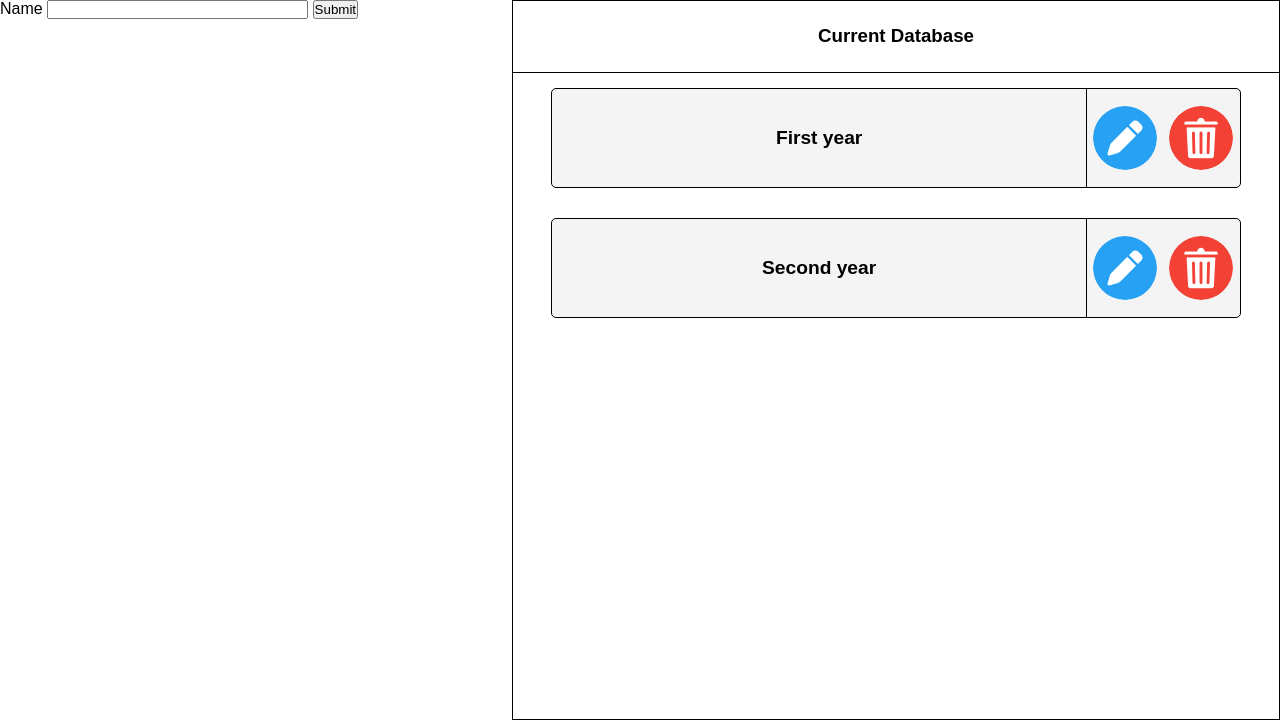
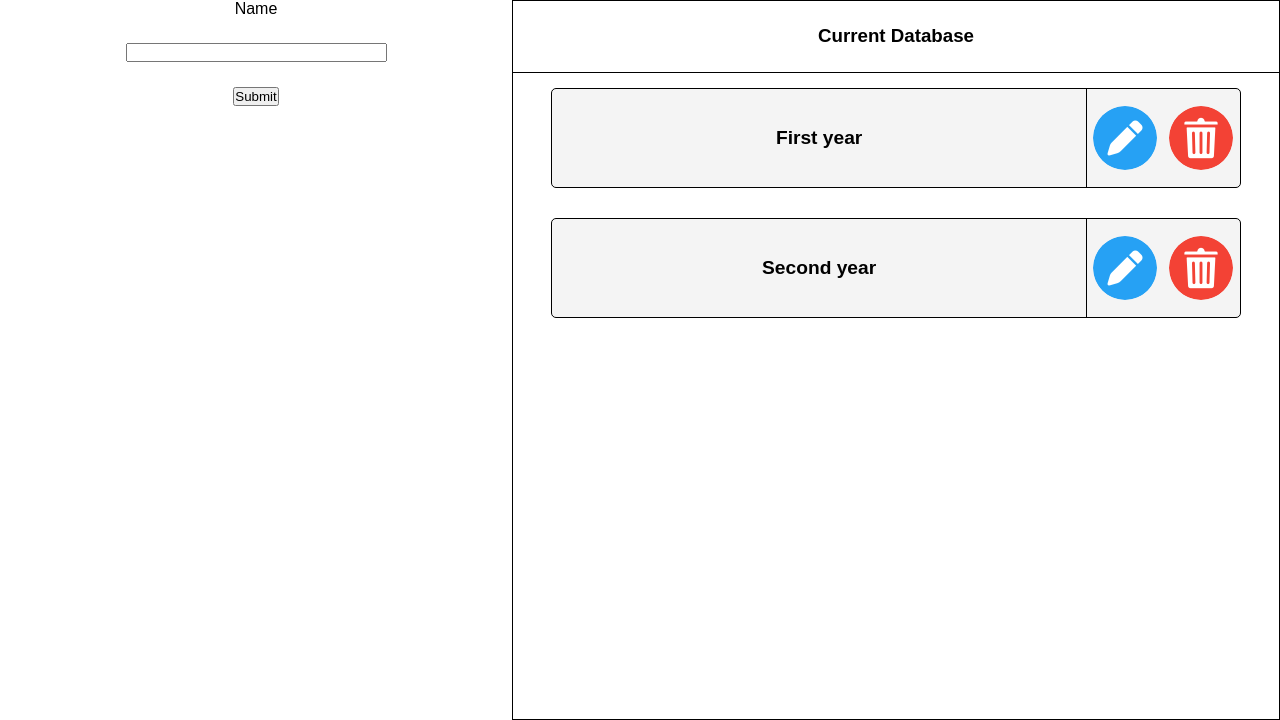
Before and after one commit to Satyanweshi01/Schedulo, a Flask app: page /batch/add in a window 1280 px wide. Shown: the part 80-800 px from the top of the page. Run offline with Flask 3, Linux system fonts and the light colour scheme.

Commit message:
update css of database editor

```diff
--- a/app/static/css/database_edit_form.css
+++ b/app/static/css/database_edit_form.css
@@ -47,9 +47,13 @@ main {
     justify-content: center;
 }
 
-/* .form-main {
-    border: 1px solid #0abe85;
-} */
+form {
+    display: flex;
+    flex-direction: column;
+    align-items: center;
+    justify-content: flex-start;
+    gap: 25px;
+}
 
 .form-group {
     margin-top: 20px;
```
